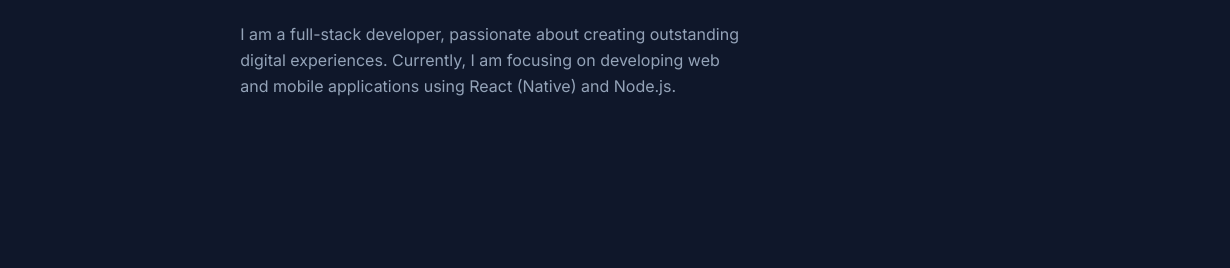
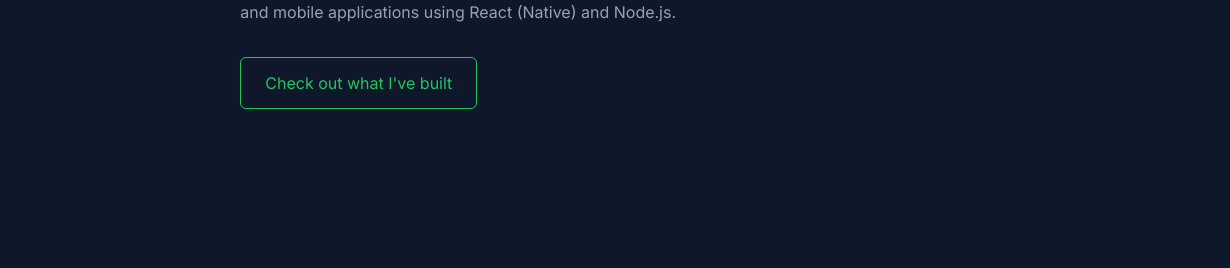
Before and after one commit to isotronic/josephbouqdib.com, a Gatsby site: page / in a window 1280 px wide. Shown: the part 529-797 px from the top of the page, 50-1280 px from the left. Built offline with nearby package versions, Linux system fonts and the light colour scheme; Gatsby itself is replaced by a stand-in of ours.

Commit message:
feat: change button and hide resume (#25)
* Delete old resume

* Hide resume from navbar

* Show button again but change to projects

```diff
--- a/src/components/IntroSection.tsx
+++ b/src/components/IntroSection.tsx
@@ -1,5 +1,5 @@
 import * as React from "react";
-import Resume from "../static/resume-joseph_bouqdib_24.pdf";
+// import Resume from "../static/resume-joseph_bouqdib_24.pdf";
 
 const AboutSection: React.FC = () => {
   return (
@@ -16,15 +16,14 @@ const AboutSection: React.FC = () => {
           I am a full-stack developer, passionate about creating outstanding digital experiences. Currently, I am
           focusing on developing web and mobile applications using React (Native) and Node.js.
         </p>
-        {/* <a
-          href={Resume}
-          rel="noindex nofollow"
+        <a
+          href="#projects"
           target="_blank"
-          aria-label="Resume"
+          aria-label="Projects"
           className="mb-16 mt-8 inline-block rounded-md border border-green-500 px-6 py-3 text-green-500 transition hover:bg-green-500 hover:text-slate-900"
         >
-          Check out my resume
-        </a> */}
+          Check out what I&apos;ve built
+        </a>
       </div>
     </section>
   );
--- a/src/components/NavBar.tsx
+++ b/src/components/NavBar.tsx
@@ -1,7 +1,7 @@
 import * as React from "react";
 import { useState, useEffect } from "react";
 
-import Resume from "../static/resume-joseph_bouqdib_24.pdf";
+// import Resume from "../static/resume-joseph_bouqdib_24.pdf";
 
 const NavBar: React.FC = () => {
   const [isNavOpen, setIsNavOpen] = useState<boolean>(false);
@@ -119,7 +119,7 @@ const NavBar: React.FC = () => {
                 Contact
               </a>
             </li>
-            <li className="md:hidden">
+            {/* <li>
               <a
                 href={Resume}
                 target="_blank"
@@ -130,7 +130,7 @@ const NavBar: React.FC = () => {
               >
                 Resume
               </a>
-            </li>
+            </li> */}
           </ul>
         </div>
       </div>
```
Also changed, not shown: 1 other file.
